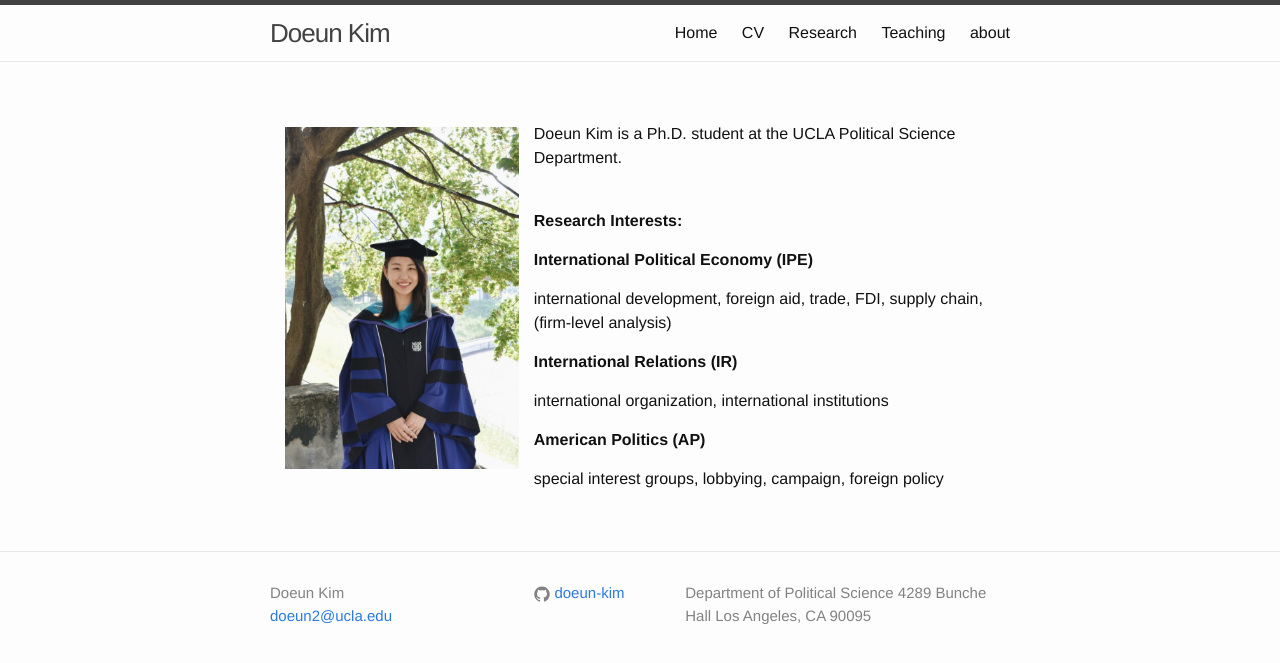
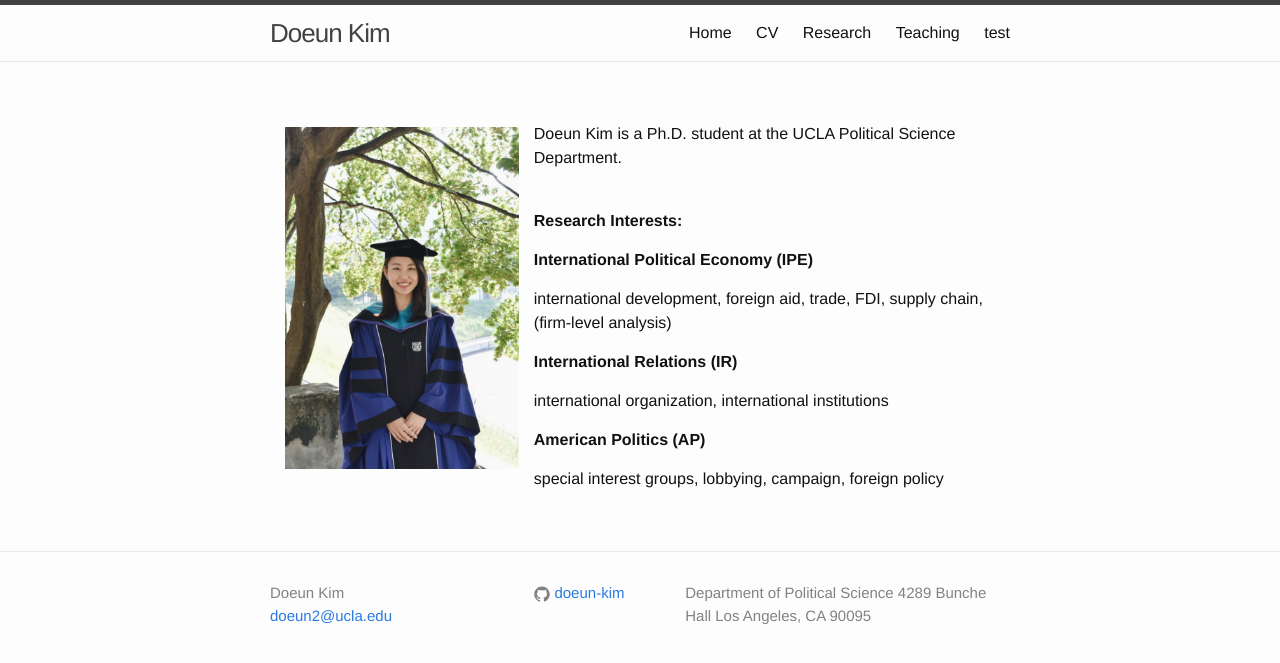
Before and after one commit to soonhong-cho/soonhong-cho.github.io, a Jekyll site: the page index.html, which Jekyll copies as it is, in a window 1280 px wide. Shown: the top 663 px of the page. Built offline with Jekyll 4.4.1, drawn with Linux system fonts in a browser that asks for light colours.

Commit message:
Update index.html

```diff
--- a/index.html
+++ b/index.html
@@ -45,7 +45,7 @@
 
           <a class="page-link" href="teaching.html">Teaching</a>
 
-           <a class="page-link" href="about.md">about</a>
+           <a class="page-link" href="about.md">test</a>
 
       </div>
     </nav>
```
